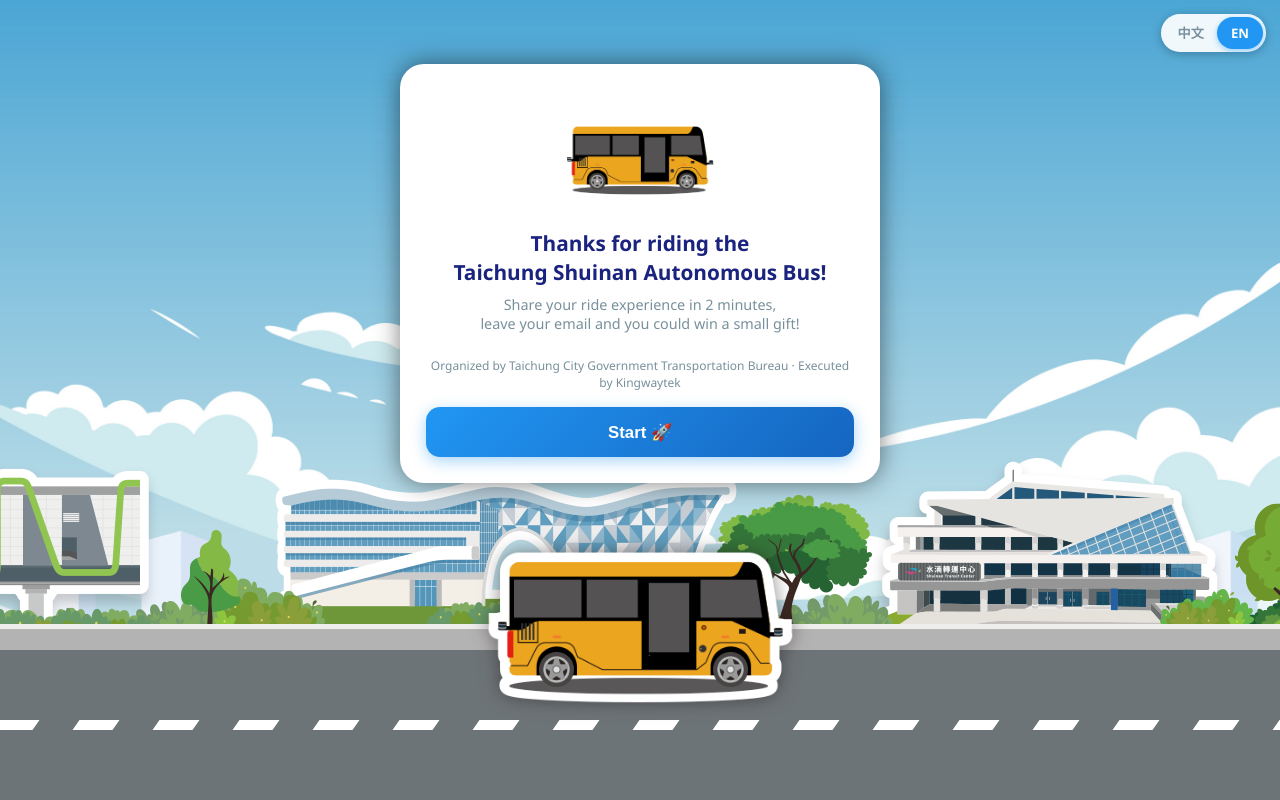
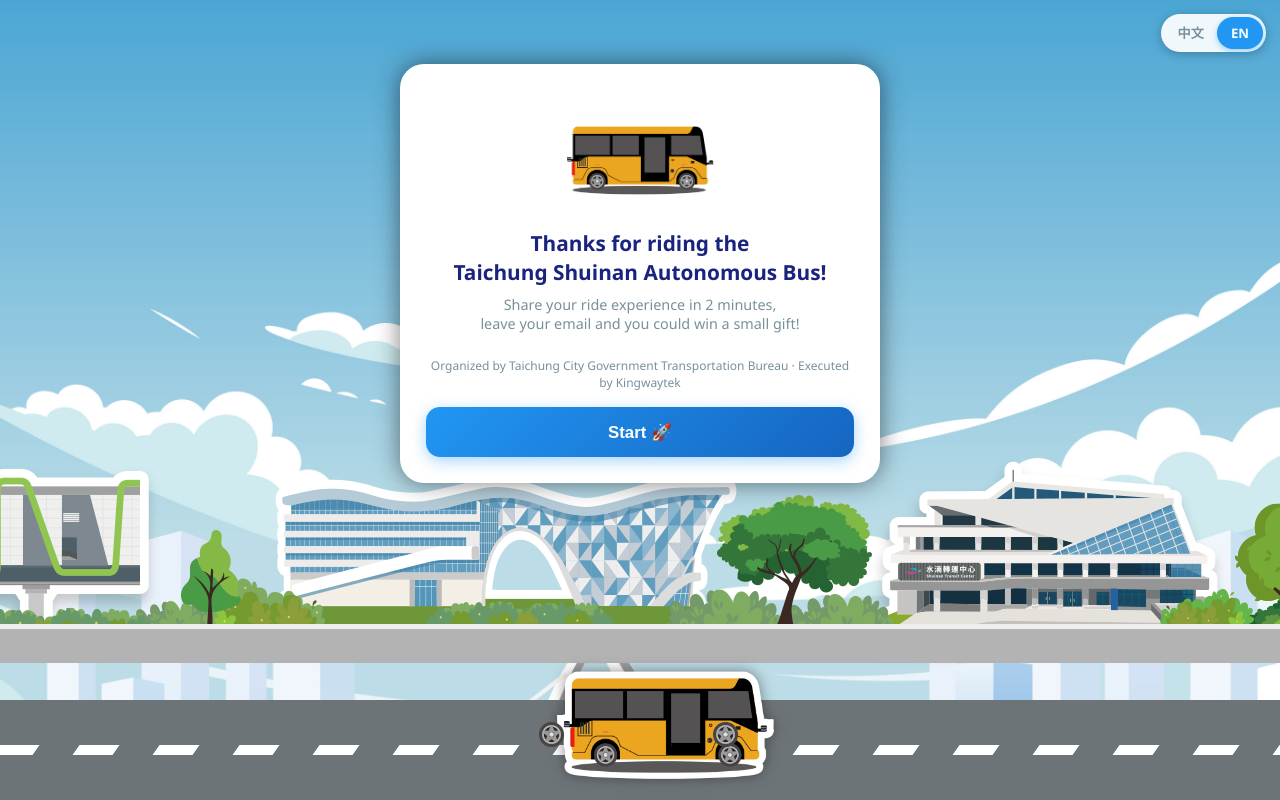
Before and after one commit to farlander77/design, a plain HTML site: page survey/index.html in a window 1280 px wide. Drawn offline with Linux system fonts and the light colour scheme.

Commit message:
Add files via upload

```diff
--- a/survey/index.html
+++ b/survey/index.html
@@ -83,7 +83,7 @@ body {
 
 .road1 {
   width: 110vw;
-  height: 150px;
+  height: 100px;
   background: #6d7478;
   position: absolute;
   bottom: 0;
@@ -117,21 +117,21 @@ body {
 
 .autobus{
     position: absolute;
-    bottom: 70px;
-    left: calc(50% - 175px);
+    bottom: 0px;
+    left: calc(50% - 100px);
     z-index: -1;
 }
 
 .wheel1{
     position: absolute;
-    bottom: 113px;
+    bottom: 53px;
     left: calc(50% - 101px);
     z-index: -1;
 }
 
 .wheel2{
     position: absolute;
-    bottom: 113px;
+    bottom: 53px;
     left: calc(50% + 73px);
     z-index: -1;
 }
@@ -436,9 +436,9 @@ textarea#inp-suggest:focus { border-color: var(--primary); }
   <div class="balloon" style="display: none;"><img src="images/balloon.png" width="34" height="45" alt=""></div>
     <div class="sun"><img src="images/logo.png" width="1550" alt=""></div>
     <div class="moving-map"></div>
-    <div class="autobus"><img src="images/bus.png" width="350" alt=""></div>
-    <div class="wheel1"><img src="images/wheel.png" class="wheel" width="35" alt=""></div>
-    <div class="wheel2"><img src="images/wheel.png" class="wheel" width="35" alt=""></div>
+    <div class="autobus"><img src="images/bus.png" width="250" alt=""></div>
+    <div class="wheel1"><img src="images/wheel.png" class="wheel" width="25" alt=""></div>
+    <div class="wheel2"><img src="images/wheel.png" class="wheel" width="25" alt=""></div>
     <div class="road1"></div>
 </div>
 
```
